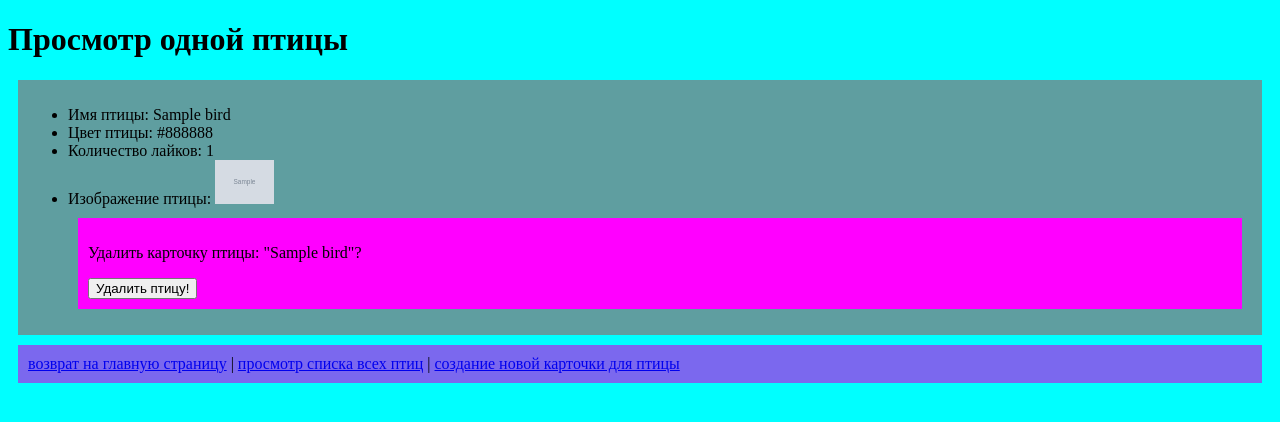
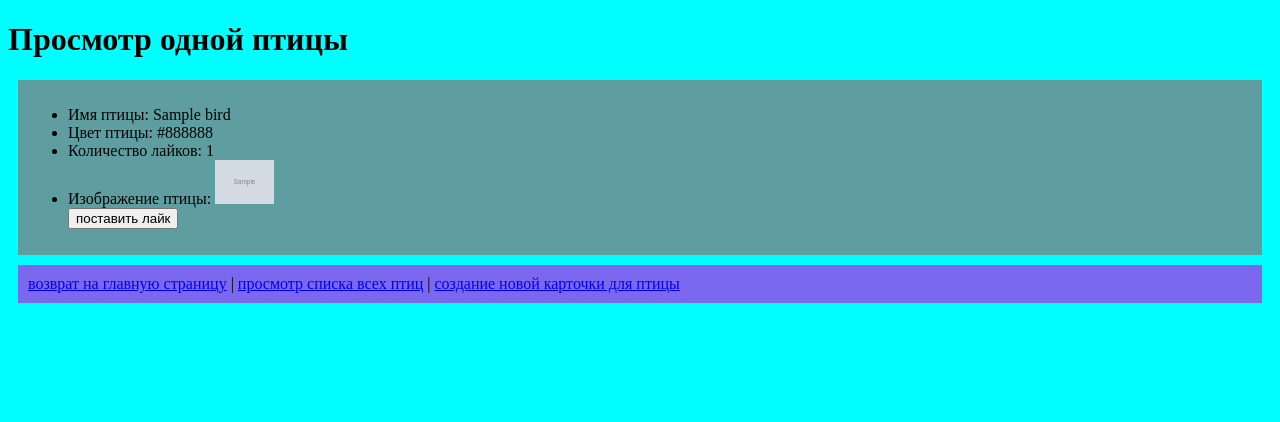
Before and after one commit to ilyapopov400/TestWorkRightscan, a Django app: page /birds/1 in a window 1280 px wide. Shown: the top 422 px of the page. Run offline with Django 4.2, Linux system fonts and the light colour scheme; tables that the repository leaves empty hold one stand-in row (values such as "Sample post"); grey boxes marked "Sample" are stand-in pictures.

Commit message:
class OneBird, проставление лайков, удалить запись нельзя

```diff
--- a/rightscan/birds/templates/birds/bird-detail.html
+++ b/rightscan/birds/templates/birds/bird-detail.html
@@ -17,13 +17,14 @@
                     <img src="{{ bird.image.url }}" alt="картинка птицы" height="5%" width="5%">
                 </li>
             </div>
-            <div class="delete-card">
-                <form method="post">
-                {% csrf_token %}
-                <p>Удалить карточку птицы: "{{ object }}"?</p>
-                <input type="submit" value="Удалить птицу!">
-                </form>
+            <form method="post" enctype="multipart/form-data">
+            {% csrf_token %}
+            <div>
+                <button type="submit" value="Save">поставить лайк</button>
             </div>
+        </form>
+
+
         </ul>
     </div>
     {% else %}
--- a/rightscan/birds/urls.py
+++ b/rightscan/birds/urls.py
@@ -7,5 +7,5 @@ urlpatterns = [
     path('', views.Index.as_view(), name='index'),  # просмотр главной страницы
     path('birds/', views.BirdsShow.as_view(), name='show-all-birds'),  # просмотр всех птиц
     path('birds/<int:pk>', views.OneBird.as_view(), name='one-bird-detail'),  # просмотр одной птицы
-    path('birds/create', views.TouchBird.as_view(), name='create-bird'),  # создание новой карточки для птицы
+    path('birds/create', views.CreateBird.as_view(), name='create-bird'),  # создание новой карточки для птицы
 ]
--- a/rightscan/birds/views.py
+++ b/rightscan/birds/views.py
@@ -2,7 +2,8 @@ from django.shortcuts import render
 from django.urls import reverse_lazy
 from django.views.generic.base import TemplateView
 from django.views.generic import ListView, DetailView, DeleteView
-from django.views.generic.edit import CreateView
+from django.views.generic.edit import CreateView, UpdateView
+from django.views import View
 from django.contrib import messages
 
 from . import models
@@ -27,29 +28,38 @@ class BirdsShow(ListView):
     context_object_name = 'birds'
 
 
-class OneBird(DetailView, DeleteView):
+class OneBird(View):
     """
-    Показ одной птицы и возможность ее удалить
+    Показ одной птицы
+    Проставление лайка птице
+    и возможность ее удалить - не реализованно
     """
-    template_name = 'birds/bird-detail.html'
-    model = models.Birds
-    context_object_name = 'bird'
-    success_url = reverse_lazy('birds:index')
+
+    def get(self, request, pk=None):
+        bird = models.Birds.objects.get(id=pk)
+        template_name = "birds/bird-detail.html"
+        context = {"bird": bird}
+        return render(request=request, template_name=template_name, context=context)
+
+    def post(self, request, pk=None):
+        bird = models.Birds.objects.get(id=pk)
+        template_name = "birds/bird-detail.html"
+        context = {"bird": bird}
+        like = models.Birds.objects.get(id=pk).like + 1
+        bird.like = like
+        bird.save()
+        return render(request=request, template_name=template_name, context=context)
 
 
-class TouchBird(CreateView):
+class CreateBird(CreateView):
     """
     Создание новой карточки птицы
     """
     form_class = forms.FormBirds
     template_name = "birds/create-bird.html"
-    # model = models.Birds
-    # fields = ["name", "color", "image" ]
+    model = models.Birds
+    # fields = ["name", "color", "image"]
     success_url = reverse_lazy('birds:index')
-
-    def form_valid(self, form):
-        form.save()
-        return super(TouchBird, self).form_valid(form)
 
     # def form_valid(self, form):
     #     form.instance.user = self.request.user
```
